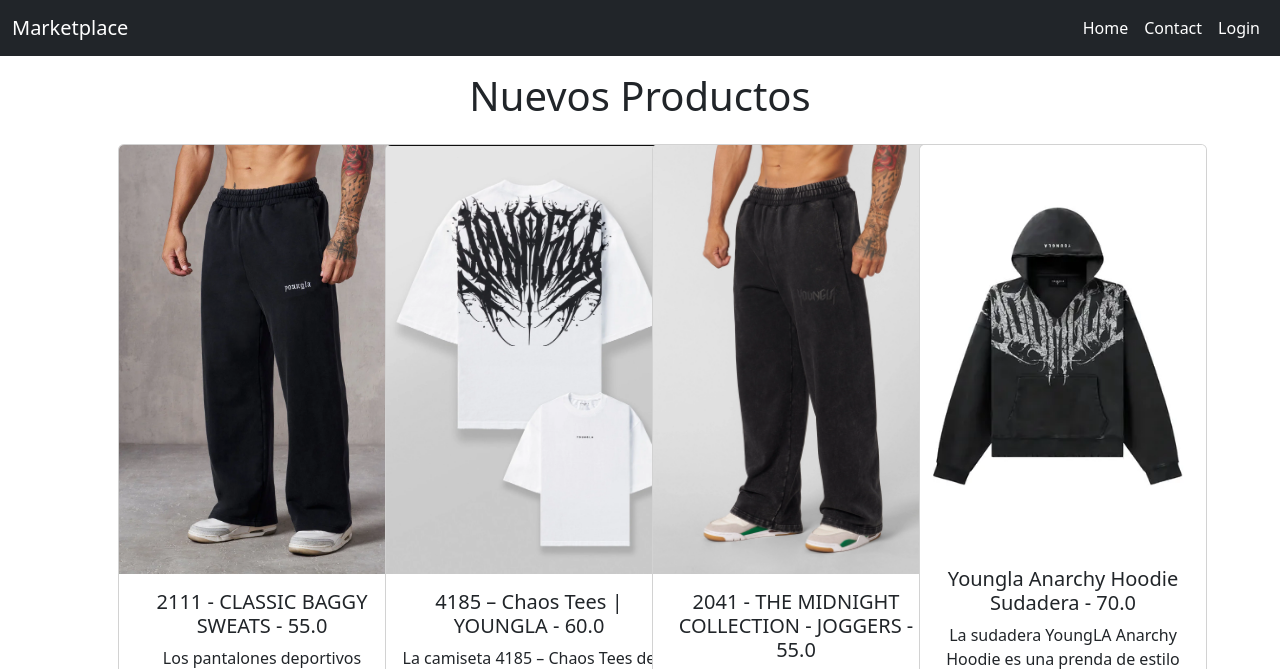
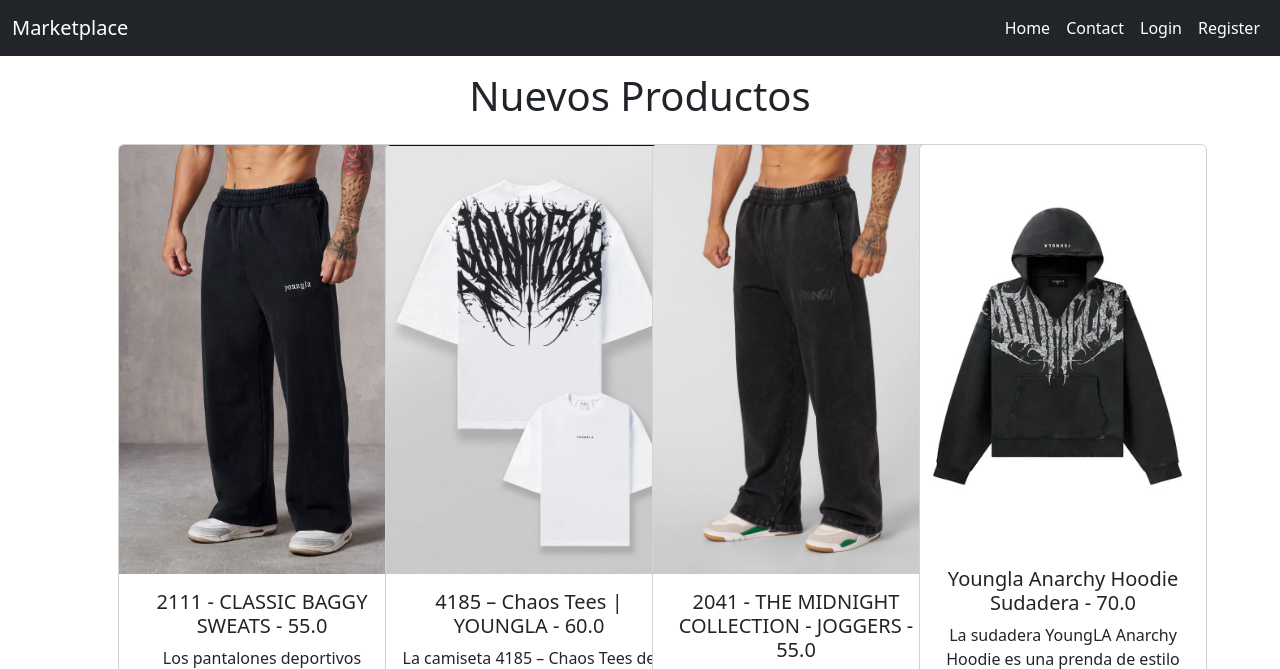
Before and after one commit to RicardoSF0/marketplace_main, a Django app: page / in a window 1280 px wide. Shown: the top 669 px of the page. Run offline with Django 5.2, Linux system fonts and the light colour scheme; data comes from the database, SQL or seed files in the repository; both versions use the stored data as it was after the commit.

Commit message:
agregue actualizaciones en navigation, home, views y urls

```diff
--- a/store/templates/store/home.html
+++ b/store/templates/store/home.html
@@ -4,7 +4,11 @@
 
 {% block content %}
     <div class="mt-2 mb-4 px-4 py-2">
+        {% if request.user.is_authenticated %}
+        <h1 class="text-center mb-4">Nuevos Productos - {{request.user.username}}</h1>
+        {% else %}
         <h1 class="text-center mb-4">Nuevos Productos</h1>
+        {% endif %}
         <div class="container text-center">
             <div class="row justify-content-center">
                 {% for item in items %}
@@ -22,4 +26,4 @@
             </div>
         </div>
     </div>
-    {% endblock %}
+{% endblock %}
--- a/store/templates/store/navigation.html
+++ b/store/templates/store/navigation.html
@@ -16,11 +16,24 @@
                         Contact
                     </a>
                 </li>
-                <li class="nav-item">
-                    <a href="" class="nav-link active">
-                        Login
-                    </a>
-                </li>
+
+                {% if request.user.is_authenticated %}
+                    <li class="nav-item">
+                        <a href="{% url 'logout' %}" class="nav-link">Logout</a>
+                    </li>
+                {% else %}
+                    <li class="nav-item">
+                        <a href="{% url 'login' %}" class="nav-link active">
+                            Login
+                        </a>
+                    </li>
+                    <li class="nav-item">
+                        <a href="{% url 'register' %}" class="nav-link active">
+                            Register
+                        </a>
+                    </li>
+
+                {% endif %}
             </ul>
         </div>
     </div>
--- a/store/urls.py
+++ b/store/urls.py
@@ -1,7 +1,7 @@
 from django.urls import path
 from django.contrib.auth import views as auth_views
 
-from .views import contact, detail, register
+from .views import contact, detail, register, logout_user
 
 from .forms import LoginForm
 
@@ -9,5 +9,6 @@
     path('contact/', contact, name='contact'),
     path('register/', register, name='register'),
     path('login/', auth_views.LoginView.as_view(template_name='store/login.html', authentication_form=LoginForm), name='login'),
+    path('logout/', logout_user, name='logout'),
     path('detail/<int:pk>/', detail, name='detail'),
 ]
--- a/store/views.py
+++ b/store/views.py
@@ -50,3 +50,8 @@
     }
 
     return render(request, 'store/signup.html', context)
+
+def logout_user(request):
+    logout(request)
+
+    return redirect('home')
```
Also changed, not shown: db.sqlite3.
